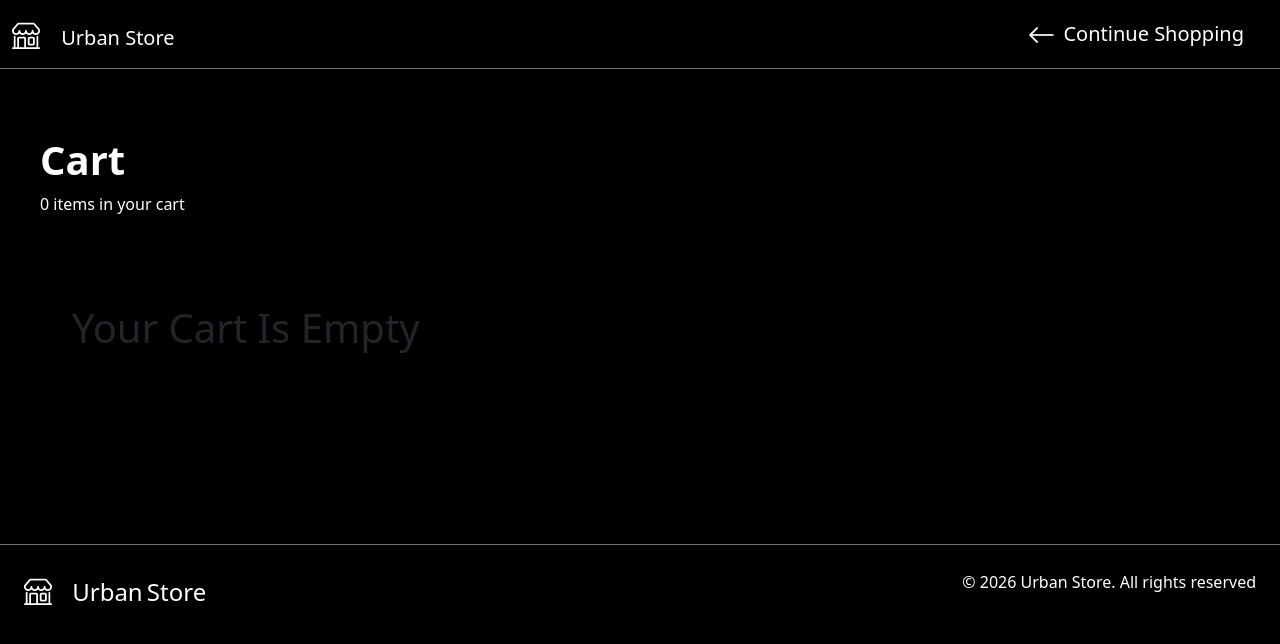
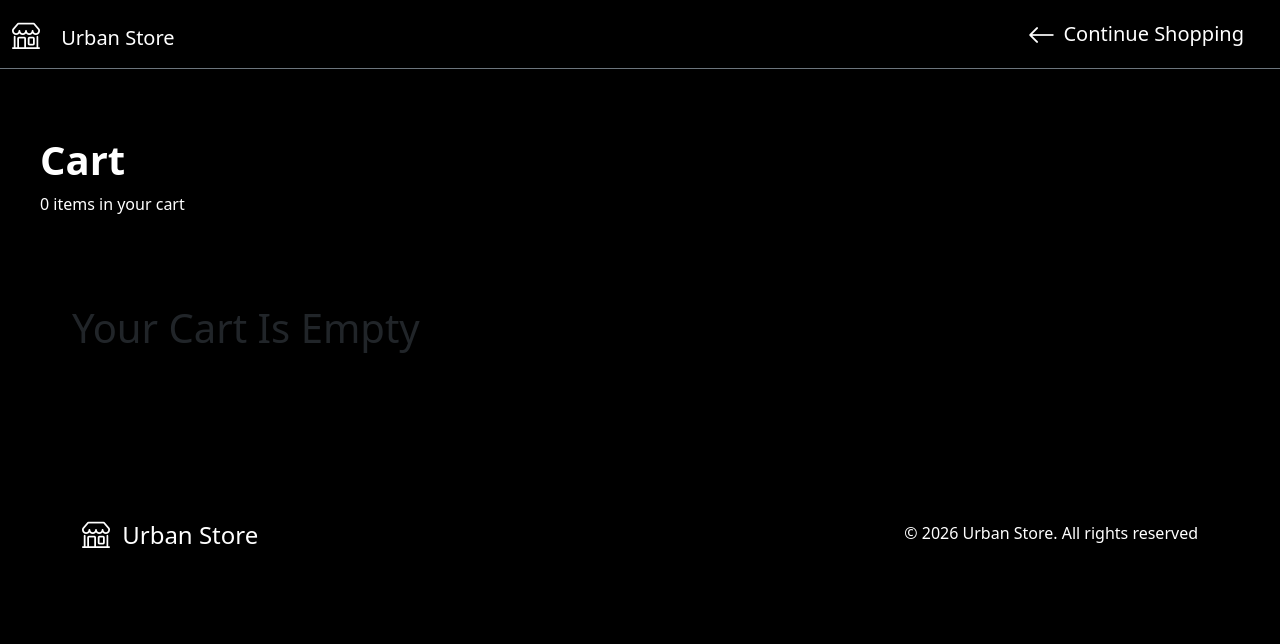
Before and after one commit to Latoure341/Urban-Thread, a website with bundled scripts: page Frontend/Cart/cart.html in a window 1280 px wide. Built offline with nearby package versions, Linux system fonts and the light colour scheme.

Commit message:
updated the structure of the pages

```diff
--- a/Frontend/Cart/cart.html
+++ b/Frontend/Cart/cart.html
@@ -59,15 +59,14 @@
         </div>
     </div>
 
-    <section class="container-fluid bg-black text-white d-flex justify-content-between align-items-center p-4 mt-5 border-top border-1 border-secondary">
-        <div class="">
-            <i class="bi bi-shop fs-3 pe-3"></i>
-            <span class="fs-4">Urban</span>
-            <span class="fs-4">Store</span>
-        </div>
+    <section class="container-fluid bg-black text-white py-3">
+        <div class="container d-flex flex-column flex-md-row justify-content-between align-items-center">
+            <div>
+                <i class="bi bi-shop fs-3 me-2"></i>
+                <span class="fs-4">Urban Store</span>
+            </div>
 
-        <div class="">
-            <p class="">© 2026 Urban Store. All rights reserved</p>
+            <p class="mb-0 mt-2 mt-md-0">© 2026 Urban Store. All rights reserved</p>
         </div>
     </section>
 
```
Also changed, not shown: Frontend/Checkout/Checkout.html (+8 -8 lines), Frontend/Login/login.html (+7 -8 lines), Frontend/Shopping/shop.html (+7 -8 lines), dist/bundle.js (deleted).
